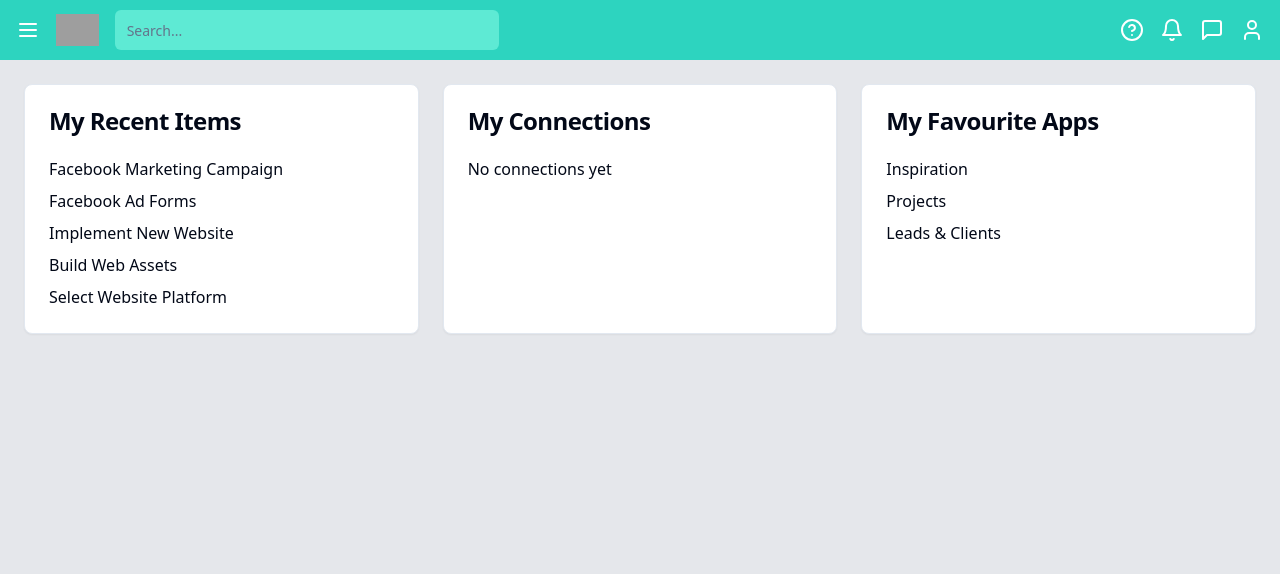
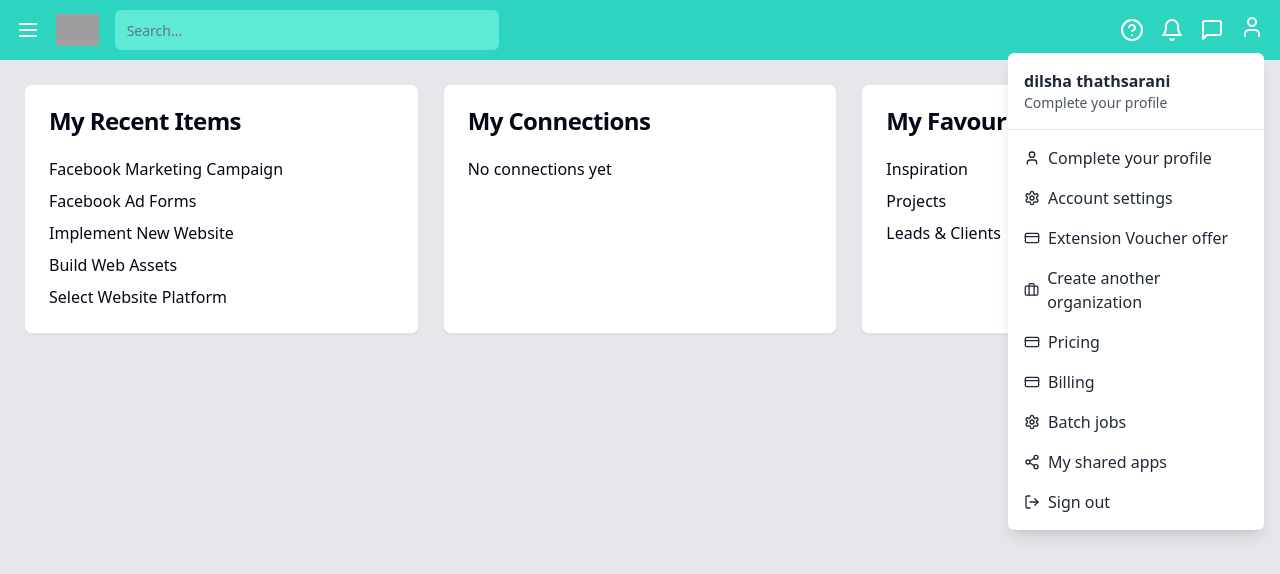
Before and after one commit to BlueMillStudio/Podio_clone, a React (Vite) app: page / in a window 1280 px wide. Both pictures are taken after a click on the button 1252 px from the left and 30 px from the top of the page. Shown: the top 574 px of the page. Built offline with nearby package versions, Linux system fonts and the light colour scheme; grey boxes are pictures that could not be loaded.

Commit message:
Profile dropdown created

```diff
--- a/src/components/Navbar.jsx
+++ b/src/components/Navbar.jsx
@@ -10,6 +10,7 @@ import {
 } from "lucide-react";
 import { Input } from "./ui/input";
 import HelpSidebar from "./HelpSidebar";
+import ProfileDropdown from "./ProfileDropdown";
 
 const Navbar = ({ toggleSidebar }) => {
   const [isHelpSidebarOpen, setIsHelpSidebarOpen] = useState(false);
@@ -42,9 +43,7 @@ const Navbar = ({ toggleSidebar }) => {
           <button className="hover:text-gray-200">
             <MessageSquare className="h-6 w-6" />
           </button>
-          <button className="hover:text-gray-200">
-            <User className="h-6 w-6" />
-          </button>
+          <ProfileDropdown />
         </div>
       </nav>
       <HelpSidebar isOpen={isHelpSidebarOpen} onClose={closeHelpSidebar} />
--- /dev/null
+++ b/src/components/ProfileDropdown.jsx
@@ -0,0 +1,93 @@
+import React, { useState, useRef, useEffect } from "react";
+import {
+  User,
+  Settings,
+  CreditCard,
+  Briefcase,
+  Share2,
+  LogOut,
+} from "lucide-react";
+
+const ProfileDropdown = () => {
+  const [isOpen, setIsOpen] = useState(false);
+  const dropdownRef = useRef(null);
+
+  const toggleDropdown = () => setIsOpen(!isOpen);
+
+  useEffect(() => {
+    const handleClickOutside = (event) => {
+      if (dropdownRef.current && !dropdownRef.current.contains(event.target)) {
+        setIsOpen(false);
+      }
+    };
+
+    document.addEventListener("mousedown", handleClickOutside);
+    return () => document.removeEventListener("mousedown", handleClickOutside);
+  }, []);
+
+  return (
+    <div className="relative" ref={dropdownRef}>
+      <button
+        onClick={toggleDropdown}
+        className="hover:text-gray-200 focus:outline-none"
+      >
+        <User className="h-6 w-6" />
+      </button>
+
+      {isOpen && (
+        <div className="absolute right-0 mt-2 w-64 bg-white rounded-md shadow-lg z-10 text-gray-800">
+          <div className="p-4 border-b">
+            <p className="font-semibold">dilsha thathsarani</p>
+            <p className="text-sm text-gray-600">Complete your profile</p>
+          </div>
+          <ul className="py-2">
+            <MenuItem
+              icon={<User className="h-4 w-4" />}
+              text="Complete your profile"
+            />
+            <MenuItem
+              icon={<Settings className="h-4 w-4" />}
+              text="Account settings"
+            />
+            <MenuItem
+              icon={<CreditCard className="h-4 w-4" />}
+              text="Extension Voucher offer"
+            />
+            <MenuItem
+              icon={<Briefcase className="h-4 w-4" />}
+              text="Create another organization"
+            />
+            <MenuItem
+              icon={<CreditCard className="h-4 w-4" />}
+              text="Pricing"
+            />
+            <MenuItem
+              icon={<CreditCard className="h-4 w-4" />}
+              text="Billing"
+            />
+            <MenuItem
+              icon={<Settings className="h-4 w-4" />}
+              text="Batch jobs"
+            />
+            <MenuItem
+              icon={<Share2 className="h-4 w-4" />}
+              text="My shared apps"
+            />
+            <MenuItem icon={<LogOut className="h-4 w-4" />} text="Sign out" />
+          </ul>
+        </div>
+      )}
+    </div>
+  );
+};
+
+const MenuItem = ({ icon, text }) => (
+  <li>
+    <button className="w-full text-left px-4 py-2 hover:bg-gray-100 flex items-center space-x-2">
+      {icon}
+      <span>{text}</span>
+    </button>
+  </li>
+);
+
+export default ProfileDropdown;
```
